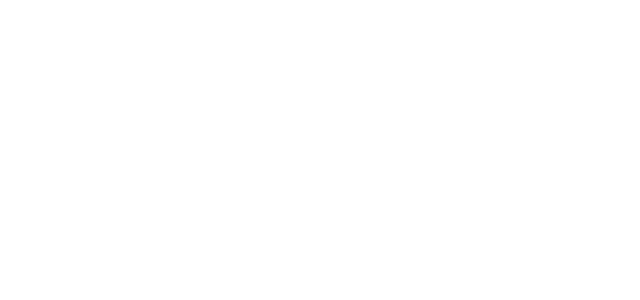
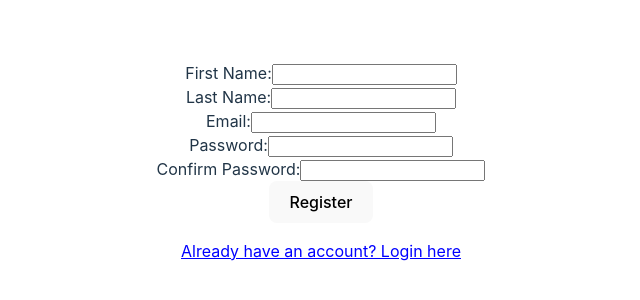
Before and after one commit to JuarezChris/Airline-Reservation-System, a React (Vite) app in the folder client/: page /signIn in a window 1280 px wide. Before the commit this address had no page. Shown: the part 230-530 px from the top of the page, without its empty margins (319-959 px from the left). Built offline with nearby package versions, Linux system fonts and the light colour scheme.

Commit message:
login and reg frontend

```diff
--- a/client/src/App.jsx
+++ b/client/src/App.jsx
@@ -1,6 +1,7 @@
 import { useState, useEffect } from "react";
 import { BrowserRouter as Router, Routes, Route, Navigate } from "react-router-dom";
 import Dashboard from "./components/Dashboard";
+import SignInPage from "./components/SignInPage";
 import axios from "axios";
 import './App.css'
 import BookFlightPage from "./components/BookFlightPage";
@@ -40,6 +41,7 @@
                 <Routes>
                     <Route index path="/dashboard" element={<Dashboard />} />
                     <Route index path="/flights" element={<BookFlightPage />} />
+                    <Route index path="/signIn" element={<SignInPage />} />
                 </Routes>
             </Router>
         </div>
--- /dev/null
+++ b/client/src/components/Login.jsx
@@ -0,0 +1,58 @@
+import axios from 'axios'
+import { useNavigate } from 'react-router-dom';
+import { useState } from 'react';
+
+const Login = () => {
+    const navigate = useNavigate()
+    const [user, setUser] = useState({
+        email:'',
+        password:'',
+    })
+    const [errors, setErrors] = useState({})
+
+    const changeHandler = (e) => {
+        setUser({...user, [e.target.name]:e.target.value})
+    }
+
+    const submitHandler = (e) => {
+        e.preventDefault()
+        // console.log(user)
+        axios.post('http://localhost:3001/api/airline_user/login',
+            {airline_user: {
+                email: user.email,
+                password: user.password,
+            }}
+            , {withCredentials:true, headers: {
+            "Content-Type": "application/json", // Ensure JSON is sent
+            "Accept": "application/json", // Expect JSON response
+        },})
+            .then((res) => {
+                // console.log(res)
+                setEventManagerSession(res.data.event_manager)
+                // setUser(res.data.event_manager);
+                navigate("/dashboard")
+            })
+            .catch((err) => {
+                console.error("Login failed:", err.response?.data?.error || err.message);
+                setErrors(err.response?.data?.error || "An error occurred.");
+            })
+    }
+
+  return (
+    <div>
+        <form onSubmit={submitHandler}>
+            <div>
+                <label className="form-label">Email:</label>
+                <input type="email" className="form-control" value={user.email} name='email' onChange={changeHandler}/>
+            </div>
+            <div>
+                <label className="form-label">Password:</label>
+                <input type="password" className="form-control" value={user.password} name='password' onChange={changeHandler}/>
+            </div>
+            <button className='btn btn-primary d-block'>Login</button>
+        </form>
+    </div>
+  )
+}
+
+export default Login
--- /dev/null
+++ b/client/src/components/Reg.jsx
@@ -0,0 +1,71 @@
+import axios from 'axios'
+import { Link, useNavigate } from 'react-router-dom';
+import { useState } from 'react';
+
+const Reg = () => {
+    const navigate = useNavigate()
+    const [user, setUser] = useState({
+        fname:'',
+        lname:'',
+        email:'',
+        password:'',
+        password_confirmation:''
+    })
+    const [errors, setErrors] = useState({})
+
+    const changeHandler = (e) => {
+        setUser({...user, [e.target.name]:e.target.value})
+    }
+
+    const submitHandler = (e) => {
+        e.preventDefault()
+        axios.post('http://localhost:3001/api/airline_user/register',
+            {airline_user: {
+                fname: user.fname,
+                lname: user.lname,
+                email: user.email,
+                password: user.password,
+                password_confirmation: user.password_confirmation
+              }}
+            , {withCredentials:true, headers: {
+            "Content-Type": "application/json", // Ensure JSON is sent
+            "Accept": "application/json", // Expect JSON response
+          },})
+            .then((res) => {
+                navigate("/lead/list")
+            })
+            .catch((err) => {
+                console.log(err);
+            })
+    }
+
+  return (
+    <div>
+            <form onSubmit={submitHandler}>
+            <div>
+                <label className="form-label">First Name:</label>
+                <input type="text" className="form-control" value={user.firstName} name='fname' onChange={changeHandler}/>
+            </div>
+            <div>
+                <label className="form-label">Last Name:</label>
+                <input type="text" className="form-control" value={user.lastName} name='lname' onChange={changeHandler}/>
+            </div>
+            <div>
+                <label className="form-label">Email:</label>
+                <input type="email" className="form-control" value={user.email} name='email' onChange={changeHandler}/>
+            </div>
+            <div>
+                <label className="form-label">Password:</label>
+                <input type="password" className="form-control" value={user.password} name='password' onChange={changeHandler}/>
+            </div>
+            <div>
+                <label className="form-label">Confirm Password:</label>
+                <input type="password" className="form-control" value={user.confirmPassword} name='password_confirmation' onChange={changeHandler}/>
+            </div>
+            <button className='btn btn-primary d-block'>Register</button>
+        </form>
+    </div>
+  )
+}
+
+export default Reg
--- /dev/null
+++ b/client/src/components/SignInPage.jsx
@@ -0,0 +1,45 @@
+import { useState } from 'react';
+import Reg from './Reg';
+import Login from './Login';
+import '../styles/css/signIn.css'
+
+const SignInPage = () => {
+    const [showLogin, setShowLogin] = useState(false);
+
+return (
+    <div className='HomeMainContent'>
+        <div className='logoContainer'>
+            {/* <img src={logo} alt="Company Logo" className='companyLogo' /> */}
+        </div>
+        { showLogin ? (
+            <>
+                <Login />
+                <p
+                    className='loginRegLink'
+                    onClick={() => setShowLogin(false)}
+                    style={{ cursor: "pointer", color: "blue", textDecoration: "underline" }}
+                >
+                    Don't have an account? Register Here
+                </p>
+
+            </>
+        ) : (
+            <>
+                <Reg />
+                <p
+                    className='loginRegLink'
+                    onClick={() => setShowLogin(true)}
+                    style={{ cursor: "pointer", color: "blue", textDecoration: "underline" }}
+                >
+                    Already have an account? Login here
+                </p>
+            </>
+        )
+
+        }
+
+    </div>
+)
+}
+
+export default SignInPage
```
Also changed, not shown: client/src/styles/css/signIn.css (added).
